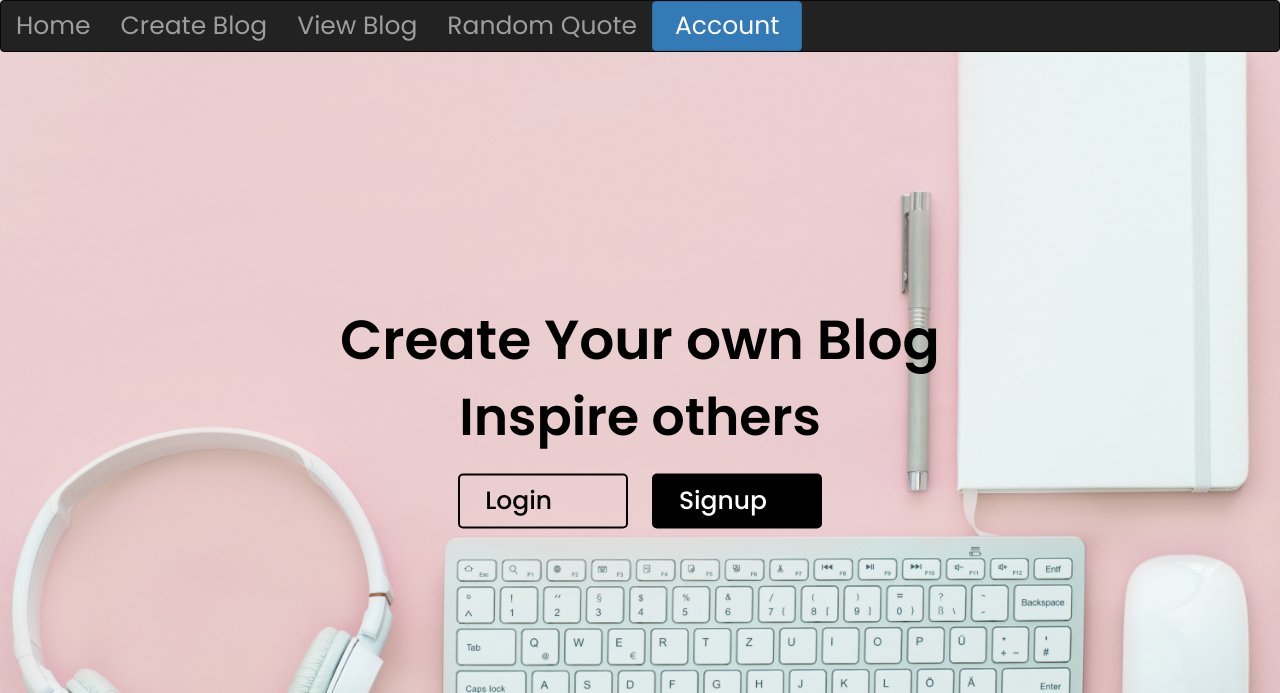
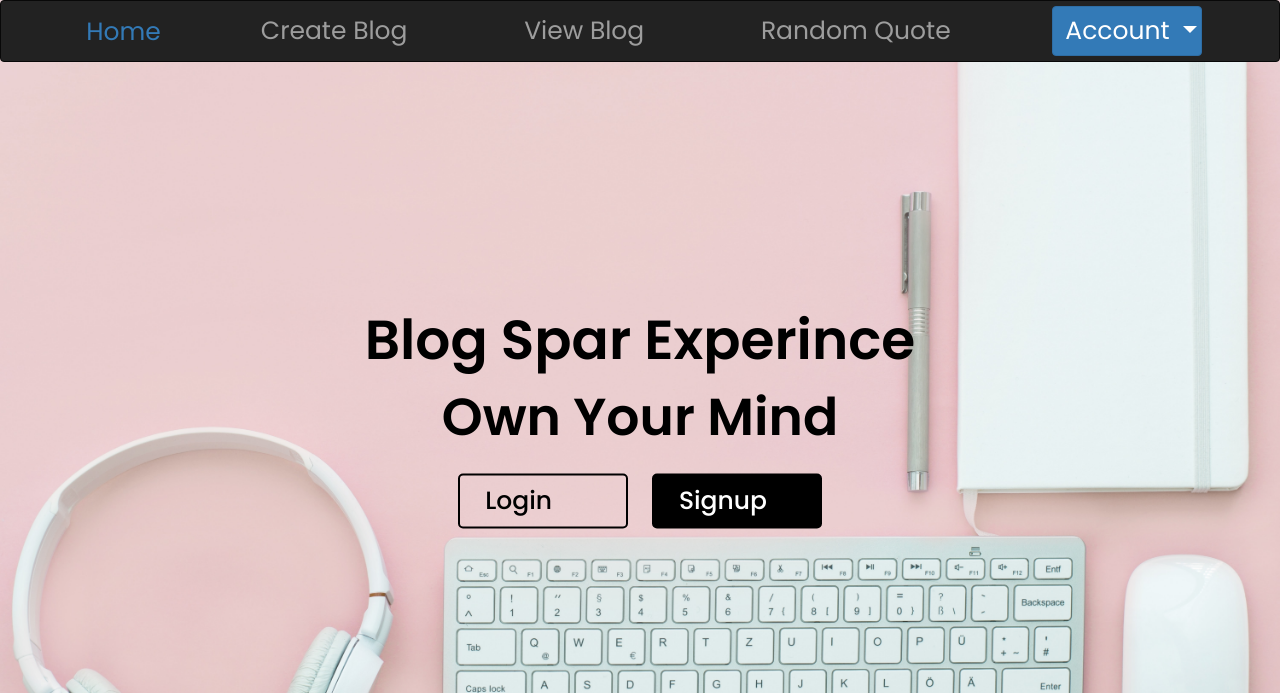
Before and after one commit to Agneskoinange/Blog-posts, a Flask app: page / in a window 1280 px wide. Shown: the top 693 px of the page. Run offline with Flask 2, Linux system fonts and the light colour scheme; some libraries are stand-ins or nearby versions.

Commit message:
add styling

```diff
--- a/app/email.py
+++ b/app/email.py
@@ -9,4 +9,4 @@ def mail_message(subject,template,to,**kwargs):
     email = Message(subject, sender=sender_email, recipients=[to])
     email.body= render_template(template + ".txt",**kwargs)
     email.html = render_template(template + ".html",**kwargs)
-    # mail.send(email)
+    mail.send(email)
--- a/app/templates/base.html
+++ b/app/templates/base.html
@@ -1,3 +1,10 @@
+<link href="https://cdn.jsdelivr.net/npm/bootstrap@5.0.2/dist/css/bootstrap.min.css" rel="stylesheet" integrity="sha384-EVSTQN3/azprG1Anm3QDgpJLIm9Nao0Yz1ztcQTwFspd3yD65VohhpuuCOmLASjC" crossorigin="anonymous">
+<link rel="stylesheet" href="https://cdnjs.cloudflare.com/ajax/libs/font-awesome/4.7.0/css/font-awesome.min.css">
+<script src="https://cdn.jsdelivr.net/npm/@popperjs/core@2.9.2/dist/umd/popper.min.js" integrity="sha384-IQsoLXl5PILFhosVNubq5LC7Qb9DXgDA9i+tQ8Zj3iwWAwPtgFTxbJ8NT4GN1R8p" crossorigin="anonymous"></script>
+<script src="https://cdn.jsdelivr.net/npm/bootstrap@5.0.2/dist/js/bootstrap.min.js" integrity="sha384-cVKIPhGWiC2Al4u+LWgxfKTRIcfu0JTxR+EQDz/bgldoEyl4H0zUF0QKbrJ0EcQF" crossorigin="anonymous"></script>
+<link rel="stylesheet" href="{{url_for('static',filename='index.css')}}">
+
+
 {% extends 'bootstrap/base.html'%}
 
 <!-- Navbar block  -->
--- a/app/templates/home.html
+++ b/app/templates/home.html
@@ -2,7 +2,8 @@
 {% block content %}
 <section>
     <h2>
-        This site enables you to store your opionated blogs as per your perspectives. GIve other prople your feel!
+        This site enables you to store your opionated blogs as per your perspectives.
+        Give other people a test of your feel!
     </h2>
 </section>
 {% endblock %}
--- a/app/templates/index.html
+++ b/app/templates/index.html
@@ -1,5 +1,4 @@
 {% extends 'base.html'%}
-
 
 <!-- Styles block -->
 
@@ -13,8 +12,8 @@
 {% block content %}
 
 <div class="center">
-    <div class="title">Create Your own Blog</div>
-    <div class="sub_title">Inspire others</div>
+    <div class="title">Blog Spar Experince</div>
+    <div class="sub_title">Own Your Mind</div>
     <div class="btns">
       <button> <a href="{{url_for('auth.login')}}" class="navbar-brand" style="font-size: 25px;text-decoration: none;color: black;">Login</a></button>
       <button> <a href="{{url_for('auth.register')}}" class="navbar-brand" style="font-size: 25px;text-decoration:none; color: white;">Signup</a></button>
--- a/app/templates/navbar.html
+++ b/app/templates/navbar.html
@@ -1,5 +1,5 @@
 <nav class="navbar navbar-inverse" role="navigation" style="font-size: x-large;">
-    <a href="{{url_for('main.home')}}" class="navbar-brand" style="font-size: 25px;">Home</a>
+    <a href="{{url_for('main.home')}}" class="navbar-toggler" style="font-size: 25px;">Home</a>
 
 
       <a href="{{url_for('main.new_blog')}}" class="navbar-brand" style="font-size: 25px;">Create Blog</a>
```
